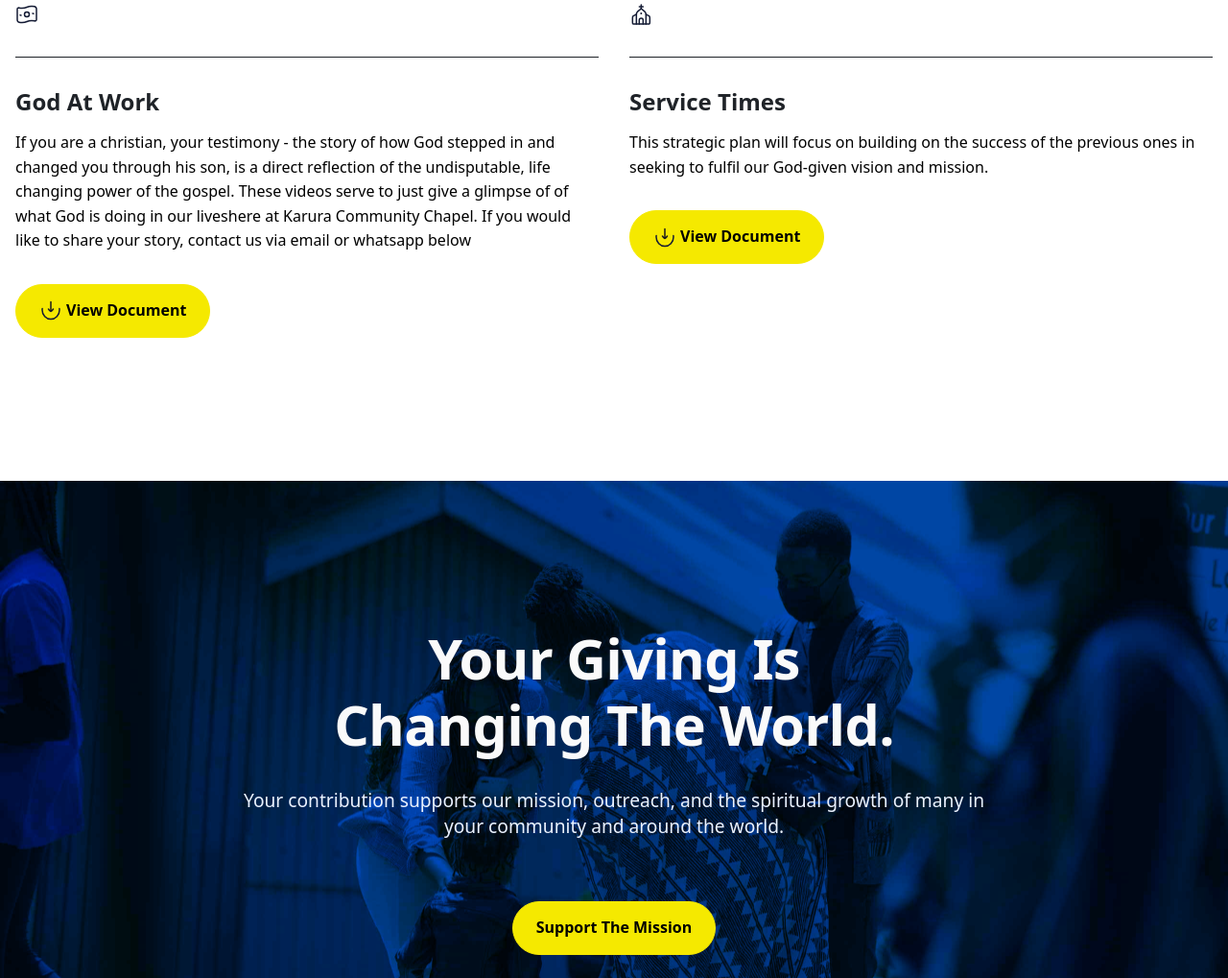
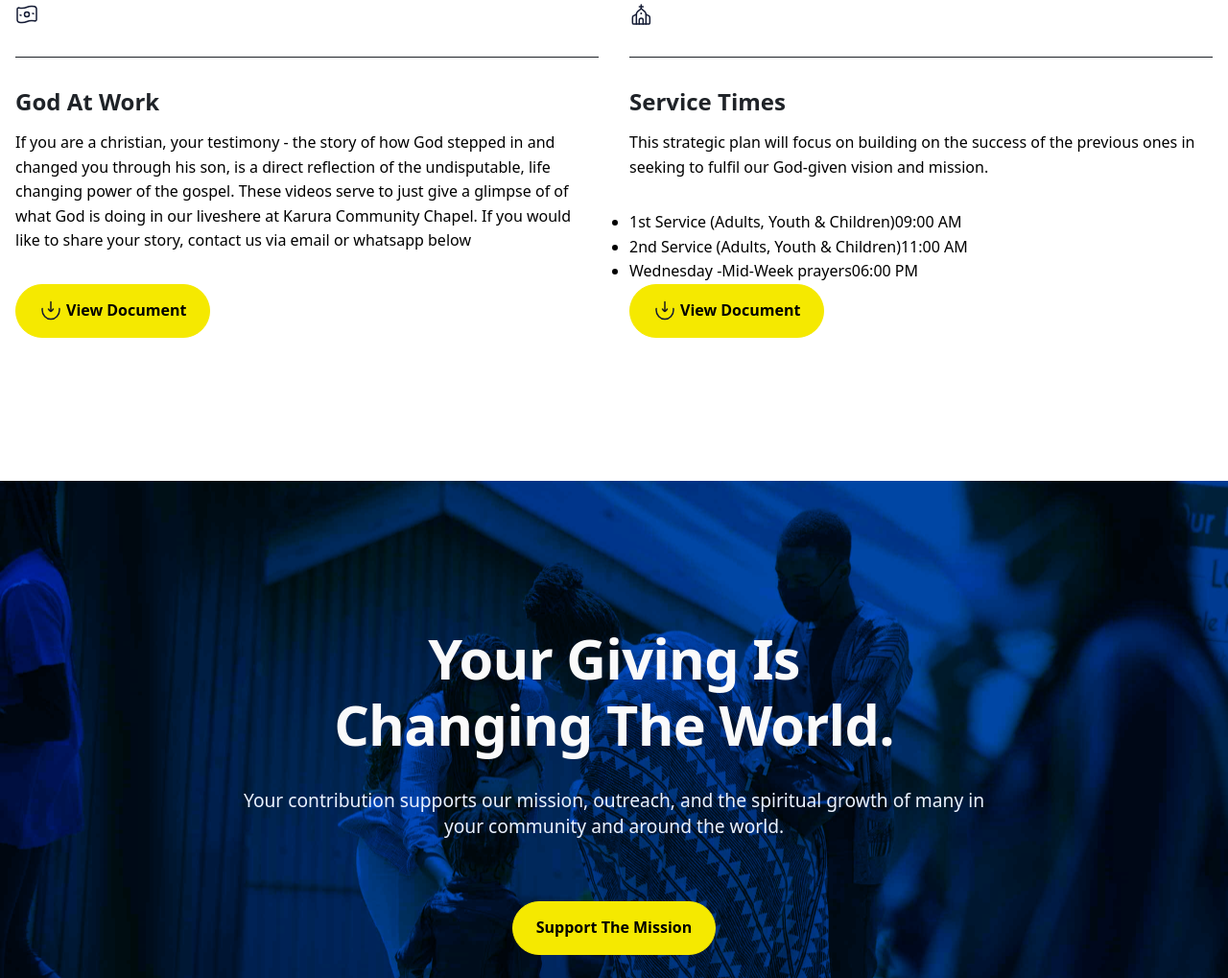
Before and after one commit to luseno-hub/karura-cc, a website built with Vite: page index.html in a window 1280 px wide. Shown: the part 2169-3188 px from the top of the page at 96% size. Built offline with nearby package versions, Linux system fonts and the light colour scheme; a web font is replaced by a local one.

Commit message:
content update

```diff
--- a/index.html
+++ b/index.html
@@ -463,6 +463,20 @@
                 mission.
               </p>
 
+              <ul class="company__list-wrapper">
+                <li class="company__list-wrapper--single">
+                  <span>1st Service (Adults, Youth & Children)</span
+                  ><span>09:00 AM</span>
+                </li>
+                <li class="company__list-wrapper--single">
+                  <span>2nd Service (Adults, Youth & Children)</span
+                  ><span>11:00 AM</span>
+                </li>
+                <li class="company__list-wrapper--single">
+                  <span>Wednesday -Mid-Week prayers</span><span>06:00 PM</span>
+                </li>
+              </ul>
+
               <a href="#" class="button button__primary">
                 <span class="inline-center">
                   <svg
```
